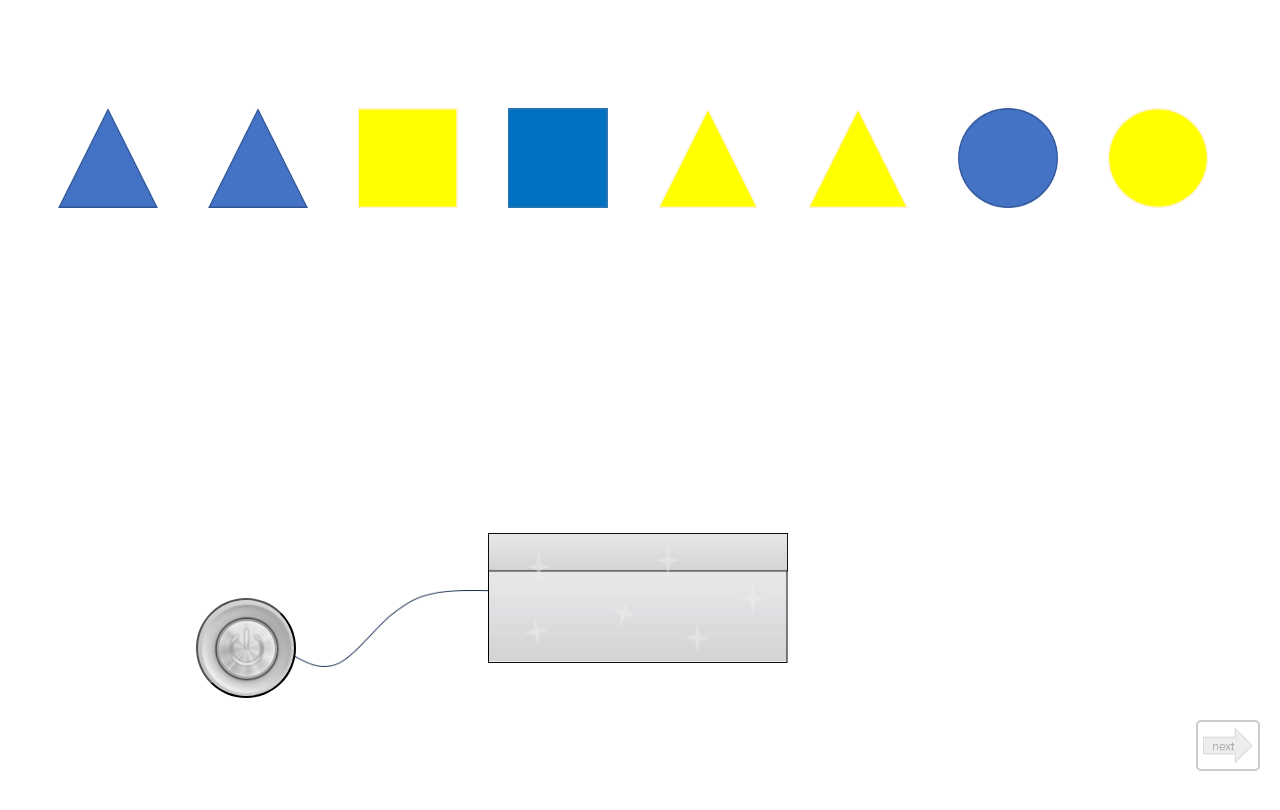
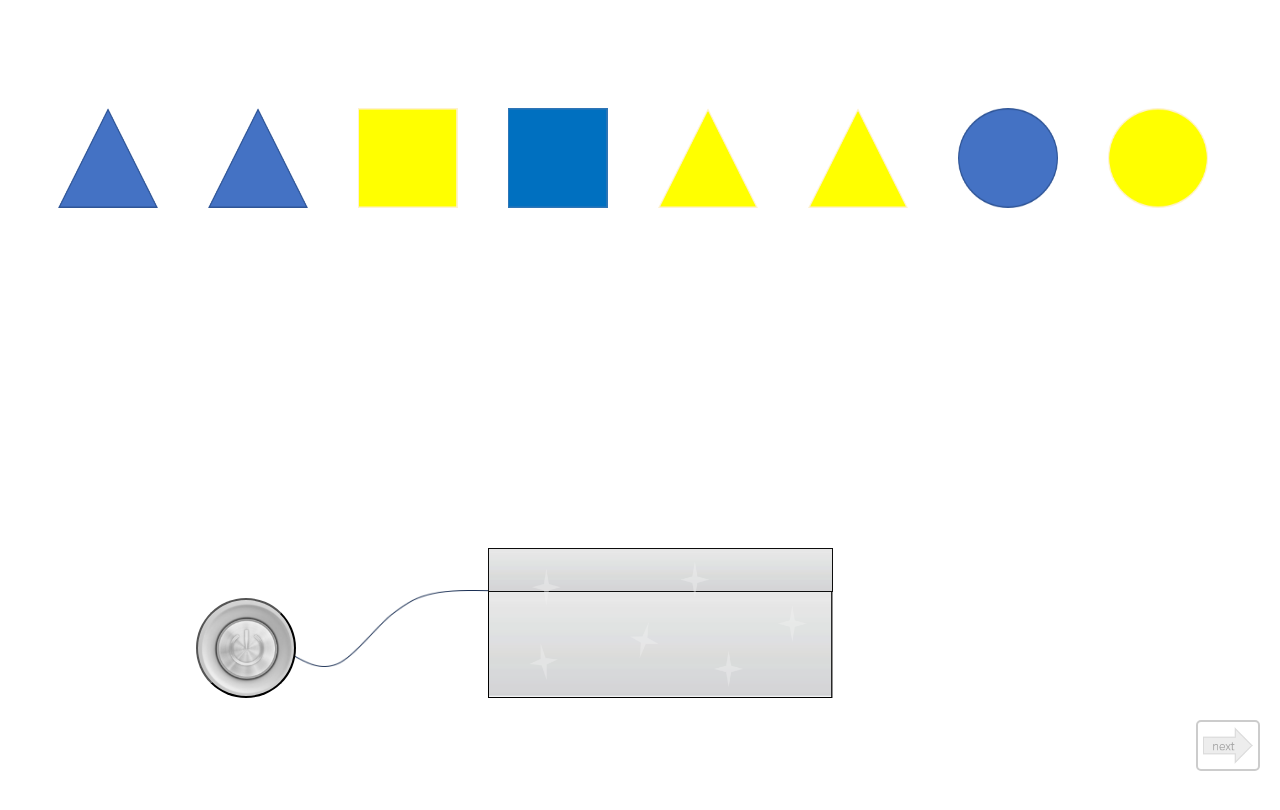
Before and after one commit to Andersonhere/vue_toys, a Vue app: page /first in a window 1280 px wide. Shown: the top 810 px of the page. Built offline with nearby package versions, Linux system fonts and the light colour scheme; what vue-grabbing-box would draw is missing.

Commit message:
已确认

```diff
--- a/src/views/First.vue
+++ b/src/views/First.vue
@@ -37,11 +37,11 @@ export default {
                 { src: require('../assets/蓝色三角形.png'), x: 50, y: 100, alt: 'b' },
                 { src: require('../assets/蓝色三角形.png'), x: 200, y: 100, alt: 'b' },
                 { src: require('../assets/黄色矩形.png'), x: 350, y: 100, alt: 'y' },
-                { src: require('../assets/蓝色矩形.png'), x: 500, y: 100, alt: 'y' },
-                { src: require('../assets/黄色三角形.png'), x: 650, y: 100, alt: 'r' },
-                { src: require('../assets/黄色三角形.png'), x: 800, y: 100, alt: 'r' },
-                { src: require('../assets/蓝色圆形.png'), x: 950, y: 100, alt: 'r' },
-                { src: require('../assets/黄色圆形.png'), x: 1100, y: 100, alt: 'r' },
+                { src: require('../assets/蓝色矩形.png'), x: 500, y: 100, alt: 'b' },
+                { src: require('../assets/黄色三角形.png'), x: 650, y: 100, alt: 'y' },
+                { src: require('../assets/黄色三角形.png'), x: 800, y: 100, alt: 'y' },
+                { src: require('../assets/蓝色圆形.png'), x: 950, y: 100, alt: 'b' },
+                { src: require('../assets/黄色圆形.png'), x: 1100, y: 100, alt: 'y' },
             ],
             draggingIndex: null,
             offsetX: 0,
@@ -114,7 +114,8 @@ export default {
                     imgRect.left < dropArea.right &&
                     imgRect.right > dropArea.left &&
                     imgRect.top < dropArea.bottom &&
-                    imgRect.bottom > dropArea.top
+                    imgRect.bottom > dropArea.top - 5 &&
+                    imgRect.bottom < dropArea.top + 30
                 ) {
                     // if (count >= 2) {
                     //     return;
@@ -238,9 +239,10 @@ export default {
 }
 
 .drop-area {
-    width: 300px;
-    /* 设置区域宽度 */
-    height: 200px;
+    background-size: contain;
+    background-position: center;
+    width: 345px; /* 根据计算结果设置宽度 */
+    height: 150px; /* 目标高度 */
     /* 设置区域高度 */
     background-image: url('../assets/玩具1.png');
     background-repeat: no-repeat;
@@ -301,8 +303,8 @@ button.on {
 
 @media (max-width: 1200px) {
     .draggable-image {
-        width: 80px;
-        height: 80px;
+        width: 100px;
+        height: 100px;
     }
 
     .drop-area {
```
